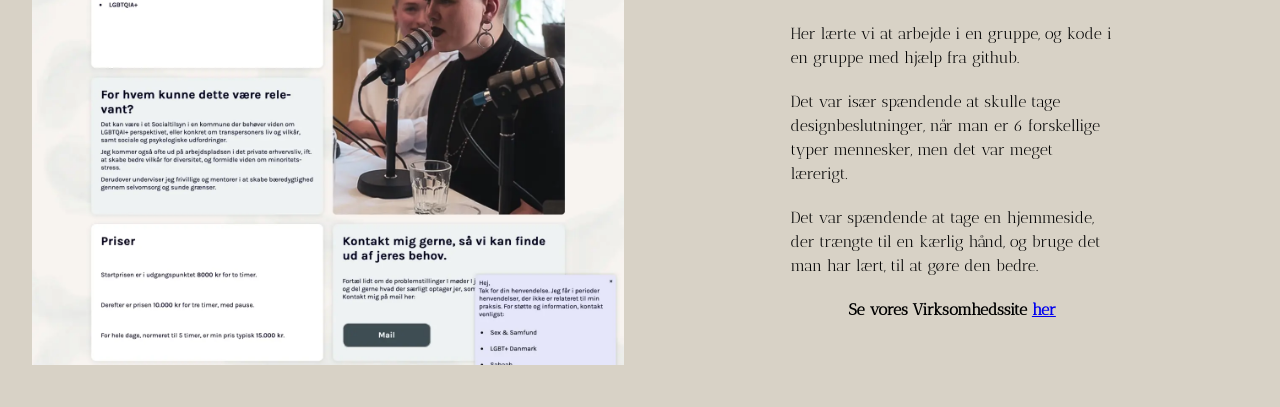
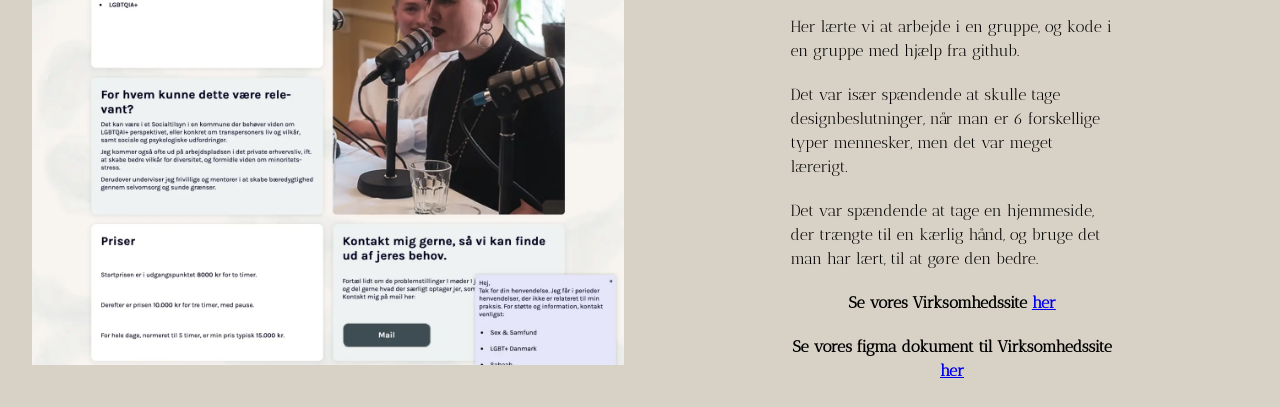
Before and after one commit to Frejamhenriksen/T06-Portfolioeksamen, a plain HTML site: page mobilefirst/tema5.html in a window 1280 px wide. Shown: the part 363-770 px from the top of the page. Drawn offline with Linux system fonts and the light colour scheme; a script that the page names is missing; a web font is replaced by a local one.

Commit message:
Update tema5.html

```diff
--- a/mobilefirst/tema5.html
+++ b/mobilefirst/tema5.html
@@ -39,6 +39,7 @@
           </div>
           <div class="site">
             <p>Se vores Virksomhedssite <a href="https://frejamaria.dk/tema-05-virksomhedssite/index.html">her</a></p>
+            <p>Se vores figma dokument til Virksomhedssite <a href="https://www.figma.com/design/43PcK4iLpL8Yd23JHUjz9o/Virksomhedssite?node-id=201-1357&t=hrFti3WQccKeMRwZ-1">her</a></p>
           </div>
         </div>
       </section>
```
